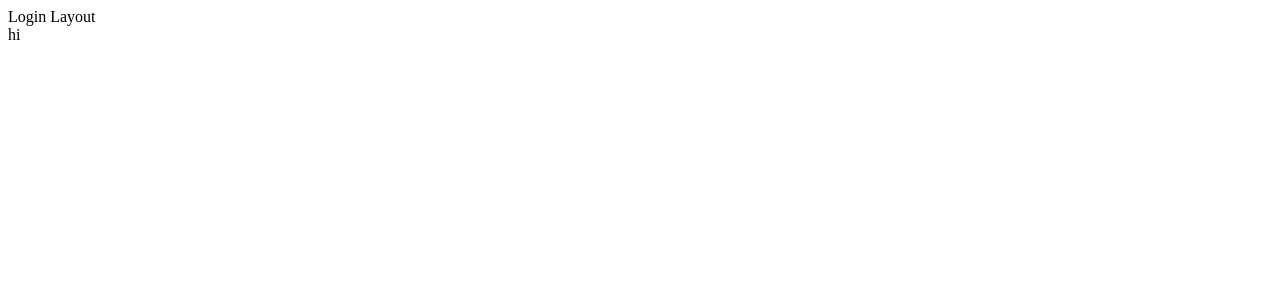
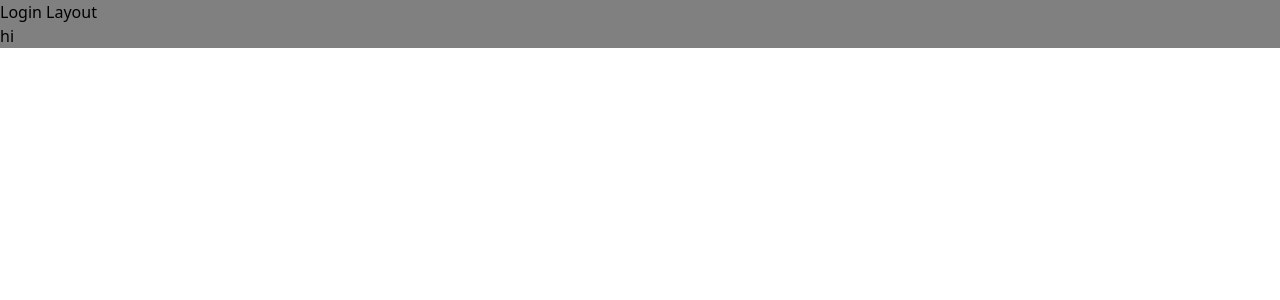
Before and after one commit to colintanw2w/nuxt-tea, a Nuxt app: page / in a window 1280 px wide. Shown: the top 300 px of the page. Built offline with nearby package versions, Linux system fonts and the light colour scheme.

Commit message:
added tailwind

```diff
--- a/layouts/login.vue
+++ b/layouts/login.vue
@@ -1,8 +1,13 @@
 <template>
-    <div>
+    <div class="login-layout">
         <div>
             Login Layout
         </div>
         <slot />
     </div>
-  </template>
+</template>
+  <style lang="postcss" scoped>
+  .login-layout {
+      background-color: gray;
+  }
+  </style>
--- a/nuxt.config.ts
+++ b/nuxt.config.ts
@@ -2,6 +2,7 @@ import { defineNuxtConfig } from 'nuxt'
 
 // https://v3.nuxtjs.org/api/configuration/nuxt.config
 export default defineNuxtConfig({
+    modules: ['@nuxtjs/tailwindcss'],
     buildModules: [
         // pinia plugin
         '@pinia/nuxt',
--- a/package.json
+++ b/package.json
@@ -7,6 +7,7 @@
     "preview": "nuxt preview"
   },
   "devDependencies": {
+    "@nuxtjs/tailwindcss": "^5.3.2",
     "nuxt": "3.0.0-rc.8"
   },
   "dependencies": {
--- /dev/null
+++ b/tailwind.config.js
@@ -0,0 +1,8 @@
+/** @type {import('tailwindcss').Config} */
+module.exports = {
+  content: [],
+  theme: {
+    extend: {},
+  },
+  plugins: [],
+};
```
Also changed, not shown: 1 other file (tests, documents, lock files or other folders).
